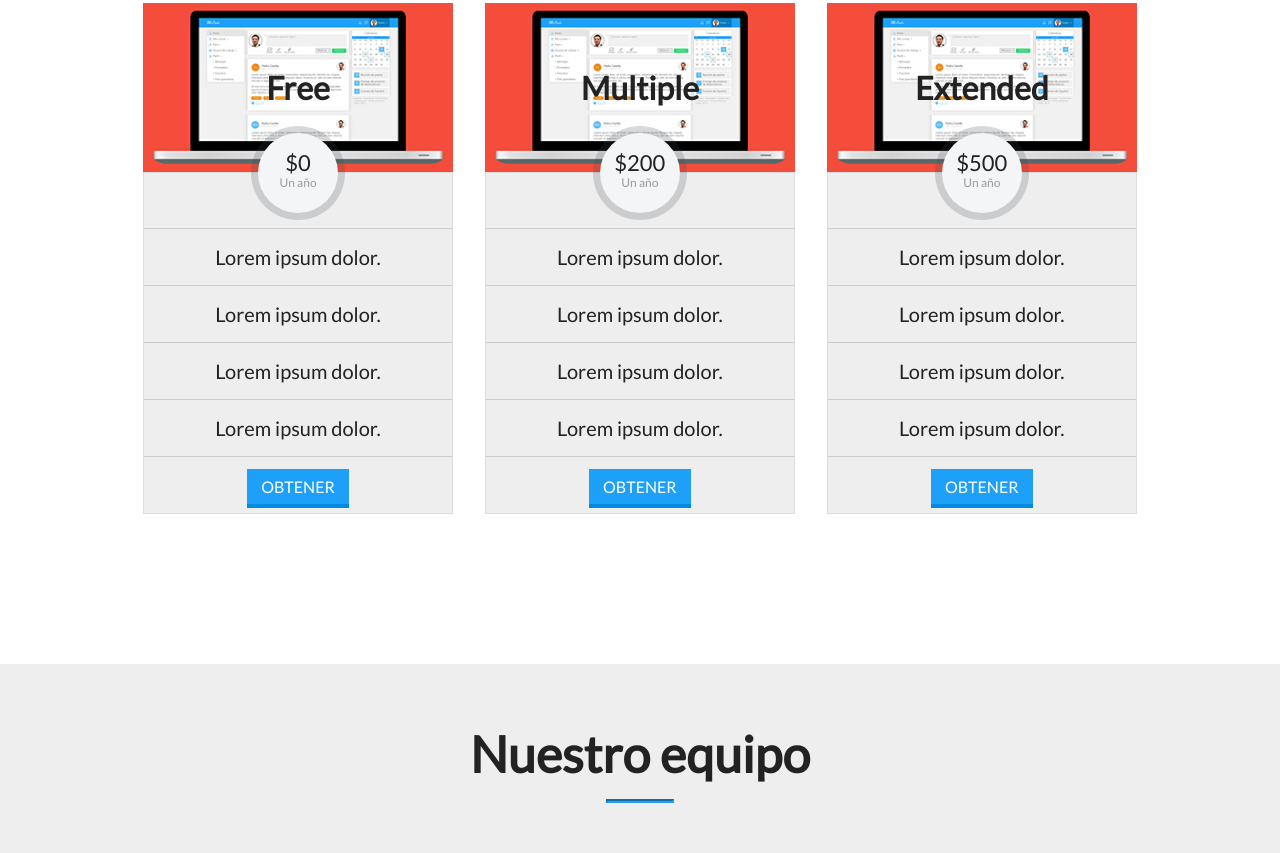
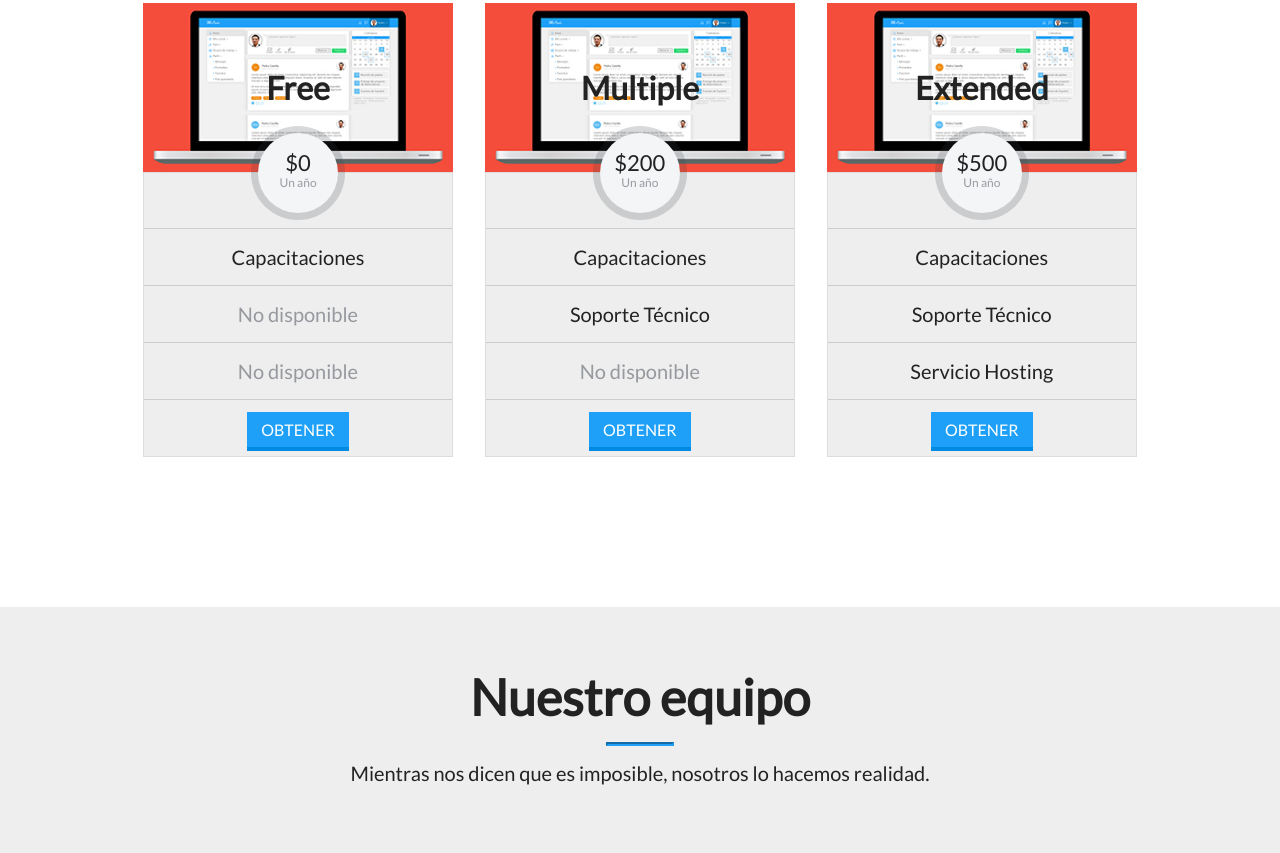
Before and after one commit to project07/one, a plain HTML site: page index.html in a window 1280 px wide. Shown: the part 3770-4623 px from the top of the page. Drawn offline with nearby package versions, Linux system fonts and the light colour scheme.

Commit message:
last change

```diff
--- a/css/benefits.css
+++ b/css/benefits.css
@@ -67,6 +67,7 @@
 	background-color: #fff;
 	padding: 15px;
 	border: 1px solid #ddd;
+	height: 120px;
 }
 
 .panel-body p {
--- a/css/prices.css
+++ b/css/prices.css
@@ -93,3 +93,7 @@
 	background-color: #008be2;
 	box-shadow: 0px 4px 0px #077dc6;
 }
+
+.disable {
+	color: rgba(62, 68, 77, 0.5);
+}
--- a/index.html
+++ b/index.html
@@ -152,10 +152,9 @@
 						<span class="period">Un año</span>
 					</div>
 					<ul class="pricing-items">
-						<li class="items-info"><p class="text-prices">Lorem ipsum dolor.</p></li>
-						<li class="items-info"><p class="text-prices">Lorem ipsum dolor.</p></li>
-						<li class="items-info"><p class="text-prices">Lorem ipsum dolor.</p></li>
-						<li class="items-info"><p class="text-prices">Lorem ipsum dolor.</p></li>
+						<li class="items-info"><p class="text-prices">Capacitaciones</p></li>
+						<li class="items-info"><p class="text-prices disable"> No disponible </p></li>
+						<li class="items-info"><p class="text-prices disable"> No disponible </p> </li>
 						<li class="items-info"><p class="text-prices"><a class="btn-buy" href="#">OBTENER</a></p></li>
 					</ul>
 				</div>
@@ -170,10 +169,9 @@
 						<span class="period">Un año</span>
 					</div>
 					<ul class="pricing-items">
-						<li class="items-info"><p class="text-prices">Lorem ipsum dolor.</p></li>
-						<li class="items-info"><p class="text-prices">Lorem ipsum dolor.</p></li>
-						<li class="items-info"><p class="text-prices">Lorem ipsum dolor.</p></li>
-						<li class="items-info"><p class="text-prices">Lorem ipsum dolor.</p></li>
+						<li class="items-info"><p class="text-prices"> Capacitaciones </p></li>
+						<li class="items-info"><p class="text-prices">Soporte Técnico</p></li>
+						<li class="items-info"><p class="text-prices disable"> No disponible </p></li>
 						<li class="items-info"><p class="text-prices"><a class="btn-buy" href="#">OBTENER</a></p></li>
 					</ul>
 				</div>
@@ -188,10 +186,9 @@
 						<span class="period">Un año</span>
 					</div>
 					<ul class="pricing-items">
-						<li class="items-info"><p class="text-prices">Lorem ipsum dolor.</p></li>
-						<li class="items-info"><p class="text-prices">Lorem ipsum dolor.</p></li>
-						<li class="items-info"><p class="text-prices">Lorem ipsum dolor.</p></li>
-						<li class="items-info"><p class="text-prices">Lorem ipsum dolor.</p></li>
+						<li class="items-info"><p class="text-prices">Capacitaciones</p></li>
+						<li class="items-info"><p class="text-prices">Soporte Técnico</p></li>
+						<li class="items-info"><p class="text-prices">Servicio Hosting</p></li>
 						<li class="items-info"><p class="text-prices"><a class="btn-buy" href="#">OBTENER</a></p></li>
 					</ul>
 				</div>
@@ -203,6 +200,7 @@
 	<section id="team" class="section section-team">
 		<h1 class="title-section">Nuestro equipo</h1>
 		<hr class="hr-style">
+		<p class="text-center">Mientras nos dicen que es imposible, nosotros lo hacemos realidad.</p>
 		<div class="team-container">
 			<div class="team-member">
 				<a href="#">
```
